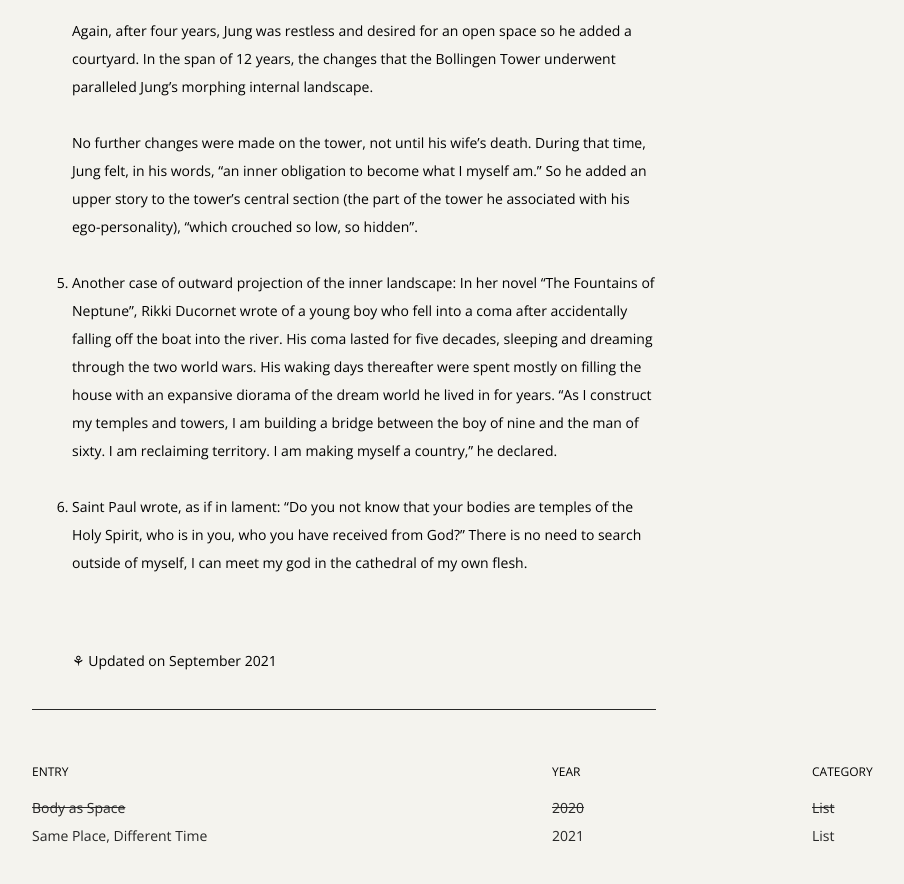
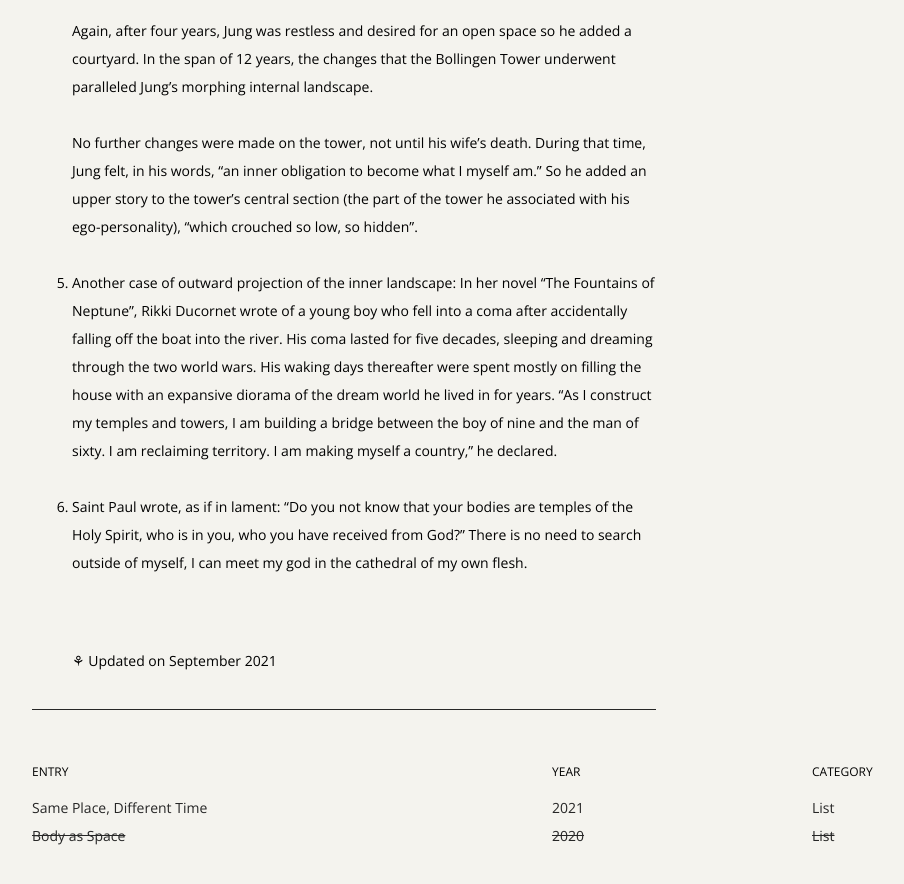
Before and after one commit to comballar/comballar.github.io, a Jekyll site: the page built from _journals/2020-09-16-body-as-space.md, in a window 1280 px wide and 900 px high, scrolled down 2013 px. Shown: the top 884 px of the window, without its empty margins (88-992 px from the left). Built offline with Jekyll 4.4.1, drawn with Linux system fonts in a browser that asks for light colours; some web fonts are replaced.

Commit message:
Update journals_list.html

```diff
--- a/_includes/journals_list.html
+++ b/_includes/journals_list.html
@@ -23,7 +23,7 @@
         {% endif %}
       </div>
     </li>
-    {% for entry in site.journals %}
+    {% for entry in site.journals reversed%}
       <li class="row__post">
         <a href="{{ site.url }}{{ entry.url | relative_url }}">
           <div class="row__title {% if include.uid == entry.id %}row__active{% endif %}">
```
